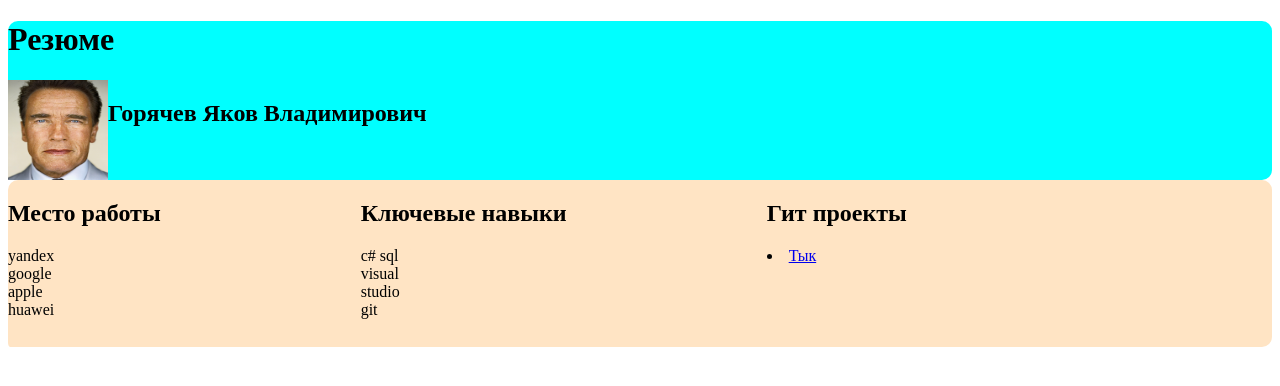
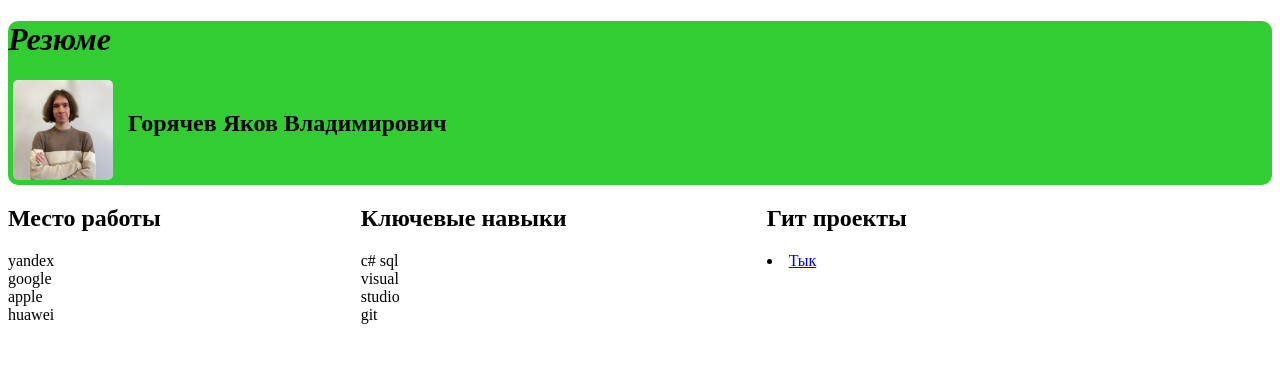
Before and after one commit to YakovGoryachev/YakovGoryachev.github.io, a plain HTML site: page index.html in a window 1280 px wide. Drawn offline with Linux system fonts and the light colour scheme.

Commit message:
Add files via upload

```diff
--- a/index.html
+++ b/index.html
@@ -4,31 +4,31 @@
 <head>
     <meta charset="UTF-8">
     <title>Резюме</title>
-    <link rel="stylesheet" href="/styles.css">
+    <link rel="stylesheet" href="./styles.css">
 </head>
 
 </html>
 
 <body>
-    <header style="background-color: aqua; border-radius: 10px;">
+    <header>
         <h1>Резюме</h1>
-        <div class="container" style="display: flex;">
-            <div class="photo" style="height: 100px; width: 100px;">
-                <img src="face.jpg" alt="" style="height: 100px; width: 100px;">
+        <div class="container">
+            <div class="photo">
+                <img src="yakov.jpg" alt="">
             </div>
             <div class="header__fio">
                 <h2>Горячев Яков Владимирович</h2>
             </div>
         </div>
     </header>
-    <main style="background-color: bisque; border-radius: 10px;">
-        <article class="description" style="display: flex;">
+    <main>
+        <div class="wrapper">
+            <article class="description">
                 <section class="description__places_work">
                     <div>
                         <h2>Место работы</h2>
                     </div>
-                <div class="table" style="height: 100px; width: 50px;
-                background-color: bisque; border-radius: 5%;">
+                    <div class="table">
                         <p>
                             yandex
                             google
@@ -42,8 +42,7 @@
                     <div>
                         <h2>Ключевые навыки</h2>
                     </div>
-                <div class="table" style="height: 100px; width: 50px;
-                background-color: bisque; border-radius: 5%;">
+                    <div class="table">
                         <p>
                             c#
                             sql
@@ -60,5 +59,6 @@
                     </div>
                 </section>
             </article>
+        </div>
     </main>
 </body>
--- a/styles.css
+++ b/styles.css
@@ -0,0 +1,57 @@
+header h1
+{
+    font-style: oblique;
+}
+header
+{
+    background-color: limegreen;
+    border-radius: 10px;
+}
+.header__fio
+{
+    padding-top: 10px;
+    padding-left: 15px;
+}
+main
+{
+    background-color: white;
+    border-radius: 10px;
+}
+.wrapper
+{
+    position: relative;
+    z-index: 0;
+    height: 102%;
+    width: 102%;
+    background-color: limegreen;
+}
+.description
+{
+    position: absolute;
+    height: 95%;
+    width: 95%;
+    display: flex;
+}
+.container
+{
+    display:flex;
+}
+.photo
+{
+    padding-left: 5px;
+    padding-bottom: 5px;
+    height: 100px;
+    width: 100px;
+}
+.photo img
+{
+    border-radius: 5px;
+    height: 100px;
+    width: 100px;
+}
+.table
+{
+    height: 100px;
+    width:50px;
+    border-radius: 5%;
+}
```
Also changed, not shown: README.txt (deleted), yakov.jpg (added). Lines whose indentation alone changed are shown as unchanged.
